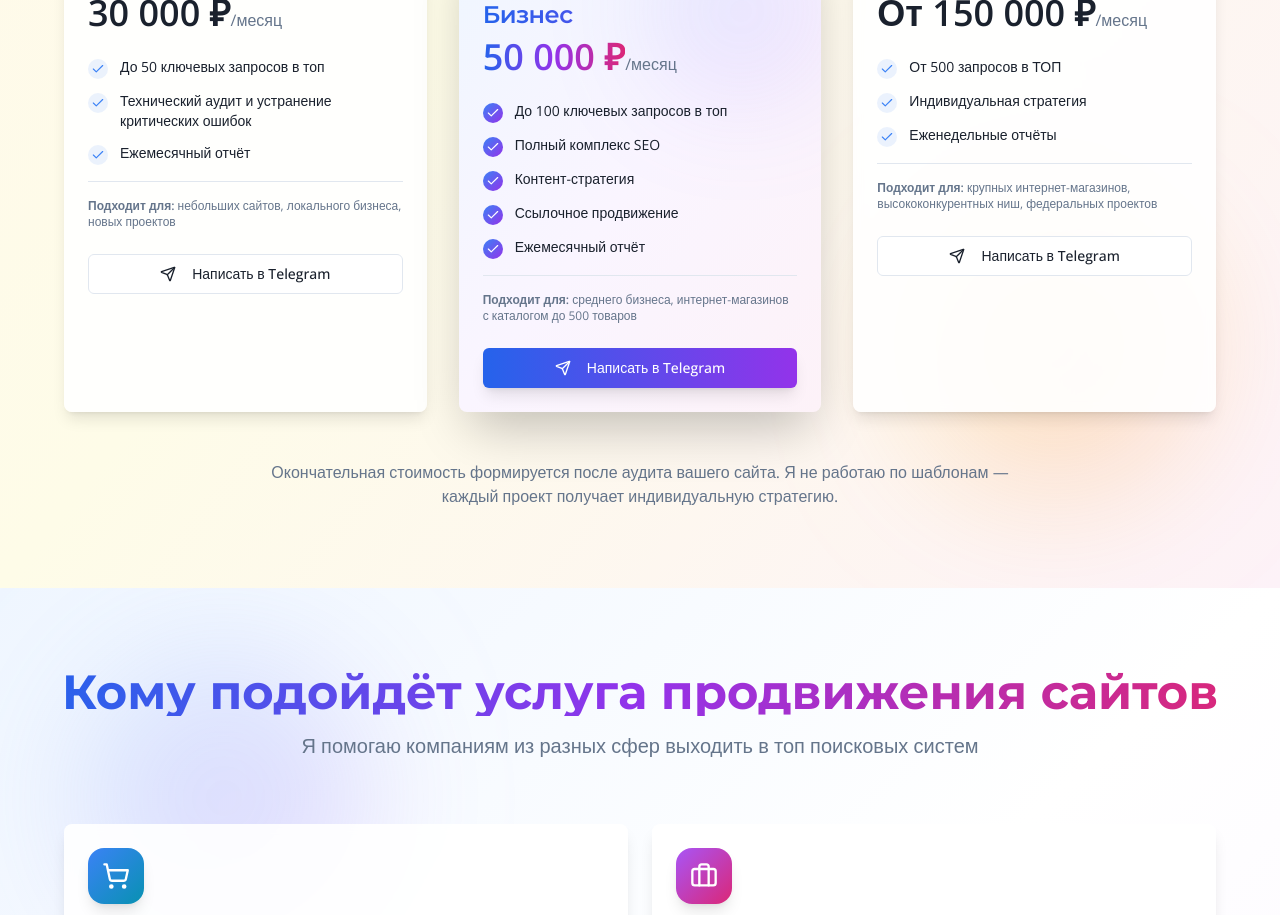
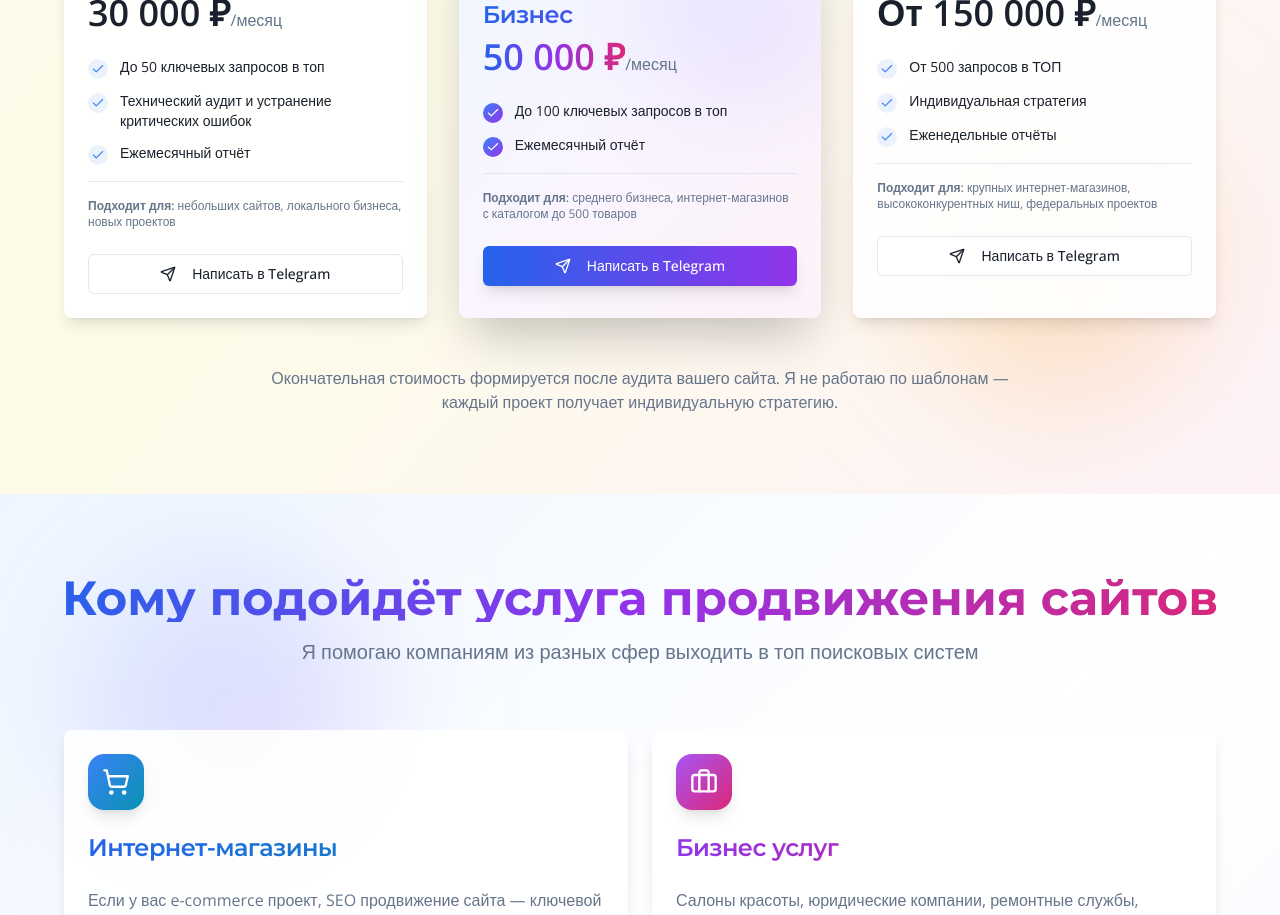
Before and after one commit to pr-poehali-dev/site-promotion-landing, a React (Vite) app: page / in a window 1280 px wide. Shown: the part 8080-8995 px from the top of the page. Built offline with nearby package versions, Linux system fonts and the light colour scheme.

Commit message:
Убрать SEO услуги из популярного тарифа

```diff
--- a/src/pages/Index.tsx
+++ b/src/pages/Index.tsx
@@ -259,9 +259,6 @@ const Index = () => {
       period: '/месяц',
       features: [
         'До 100 ключевых запросов в топ',
-        'Полный комплекс SEO',
-        'Контент-стратегия',
-        'Ссылочное продвижение',
         'Ежемесячный отчёт',
       ],
       popular: true,
```
